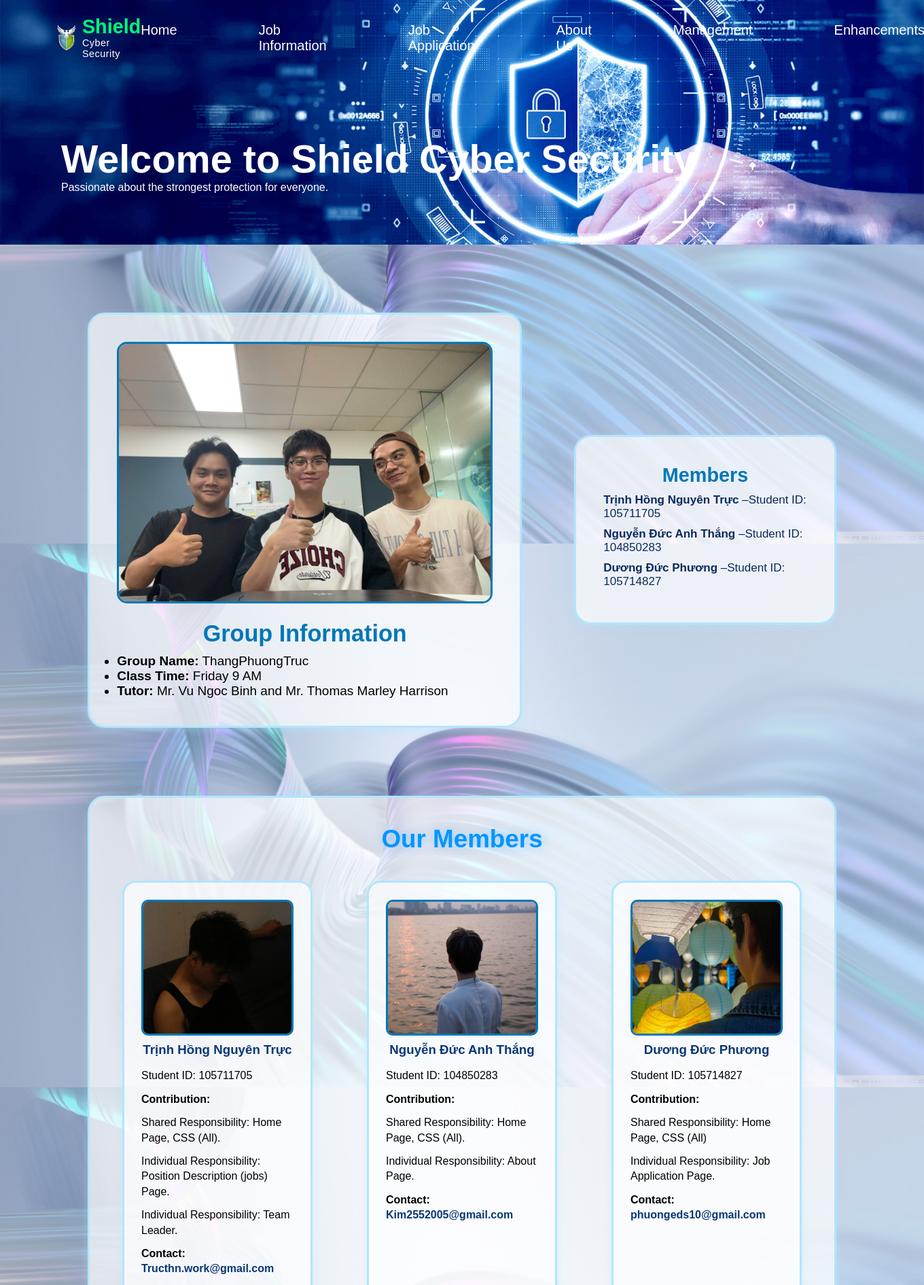
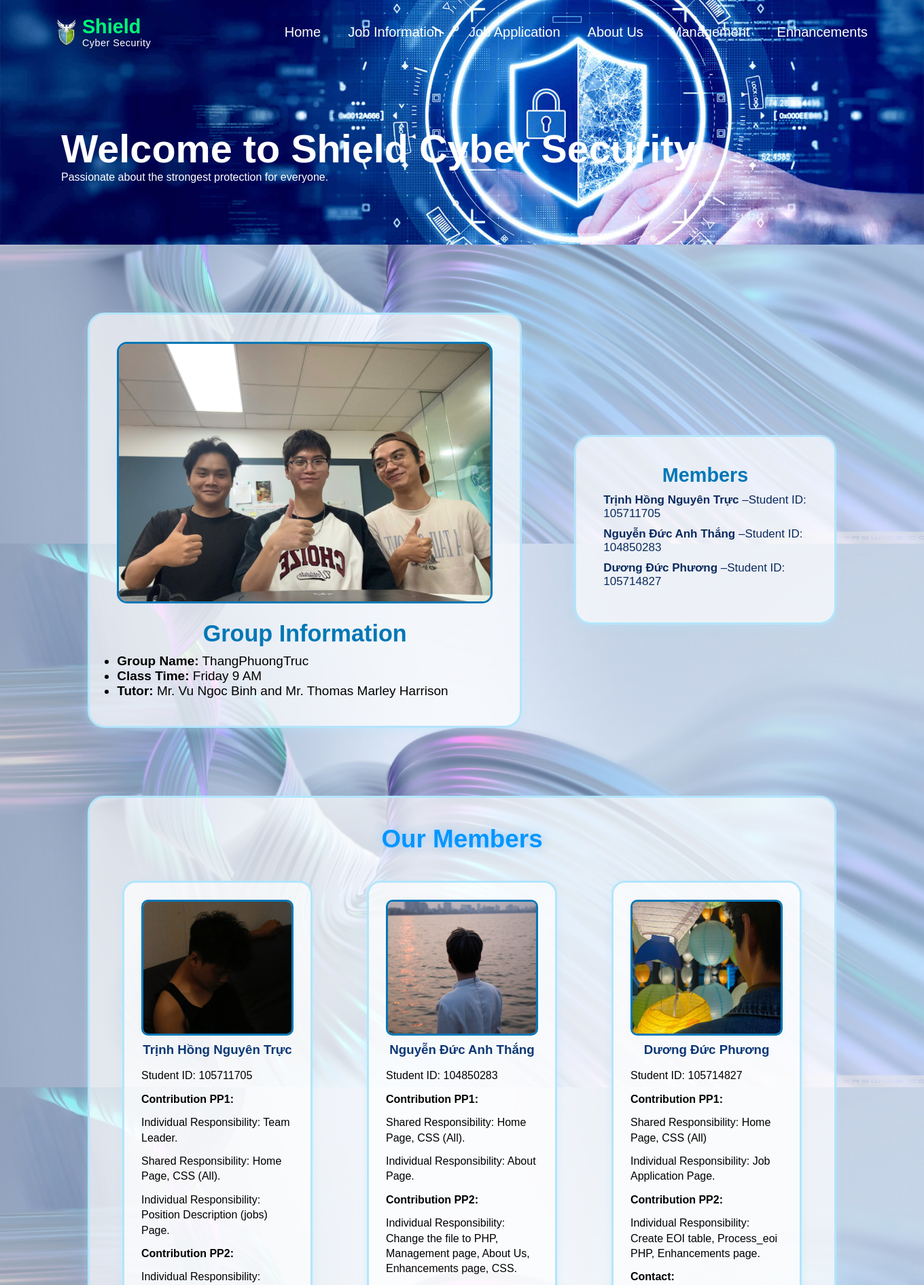
Before and after one commit to Trucphot/thangphuongtruc_2, a PHP site: page /about.php in a window 1360 px wide. Shown: the top 1891 px of the page at 68% size. Run offline with PHP 8.4, Linux system fonts and the light colour scheme.

```diff
--- a/about.php
+++ b/about.php
@@ -48,10 +48,12 @@
           <img src="images/member1.jpg" alt="Member 1">
           <h3>Trịnh Hồng Nguyên Trực</h3>
           <p>Student ID: 105711705</p>
-          <p><strong>Contribution:</strong></p>
+          <p><strong>Contribution PP1:</strong></p>
+          <p>Individual Responsibility: Team Leader.</p>
           <p>Shared Responsibility: Home Page, CSS (All).</p>
           <p>Individual Responsibility: Position Description (jobs) Page.</p>
-          <p>Individual Responsibility: Team Leader.</p>
+          <p><strong>Contribution PP2:</strong></p>
+          <p>Individual Responsibility: Create table jobs in MySQL database, update JobsPhp file, make PowerPoint.</p>
           <p><strong>Contact:</strong> <a href="mailto:Tructhn.work@gmail.com">Tructhn.work@gmail.com</a></p>
         </div>
 
@@ -59,9 +61,11 @@
           <img src="images/member2.jpg" alt="Member 2">
           <h3>Nguyễn Đức Anh Thắng</h3>
           <p>Student ID: 104850283</p>
-          <p><strong>Contribution:</strong></p>
+          <p><strong>Contribution PP1:</strong></p>
           <p>Shared Responsibility: Home Page, CSS (All).</p>
           <p>Individual Responsibility: About Page.</p>
+          <p><strong>Contribution PP2:</strong></p>
+          <p>Individual Responsibility: Change the file to PHP, Management page, About Us, Enhancements page, CSS.</p>
           <p><strong>Contact:</strong> <a href="mailto:Kim2552005@gmail.com">Kim2552005@gmail.com</a></p>
         </div>
 
@@ -69,9 +73,11 @@
           <img src="images/member3.jpg" alt="Member 3">
           <h3>Dương Đức Phương</h3>
           <p>Student ID: 105714827</p>
-          <p><strong>Contribution:</strong></p>
+          <p><strong>Contribution PP1:</strong></p>
           <p>Shared Responsibility: Home Page, CSS (All)</p>
           <p>Individual Responsibility: Job Application Page.</p>
+          <p><strong>Contribution PP2:</strong></p>
+          <p>Individual Responsibility: Create EOI table, Process_eoi PHP, Enhancements page.</p>
           <p><strong>Contact:</strong> <a href="mailto:phuongeds10@gmail.com">phuongeds10@gmail.com</a></p>
         </div>
       </section>
--- a/styles/main.css
+++ b/styles/main.css
@@ -82,15 +82,16 @@ a {
 }
 
 .menu {
-    display: flex;
-    list-style: none;
-    margin: 0 auto;
-    gap: 120px;
-    color: #ffffff;
-    font-weight: 500;
-    text-decoration: none;
-    font-size: 20px;
+  display: flex;
+  list-style: none;
+  margin-left: auto;
+  gap: 40px;
+  color: #ffffff;
+  font-weight: 500;
+  font-size: 20px;
+  flex-wrap: wrap;
 }
+
 
 .menu a:hover {
     color: #00ff77;
```
